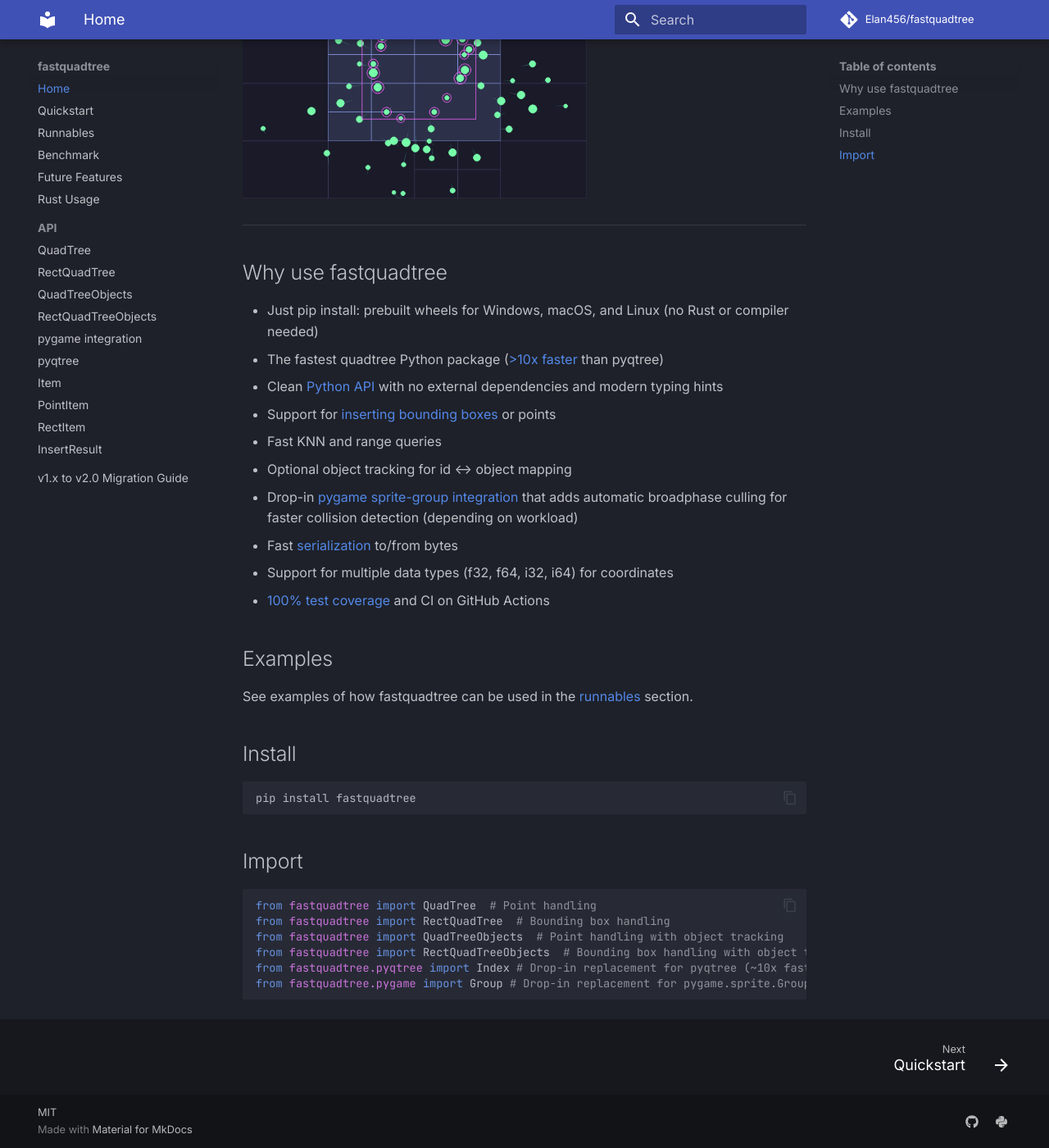
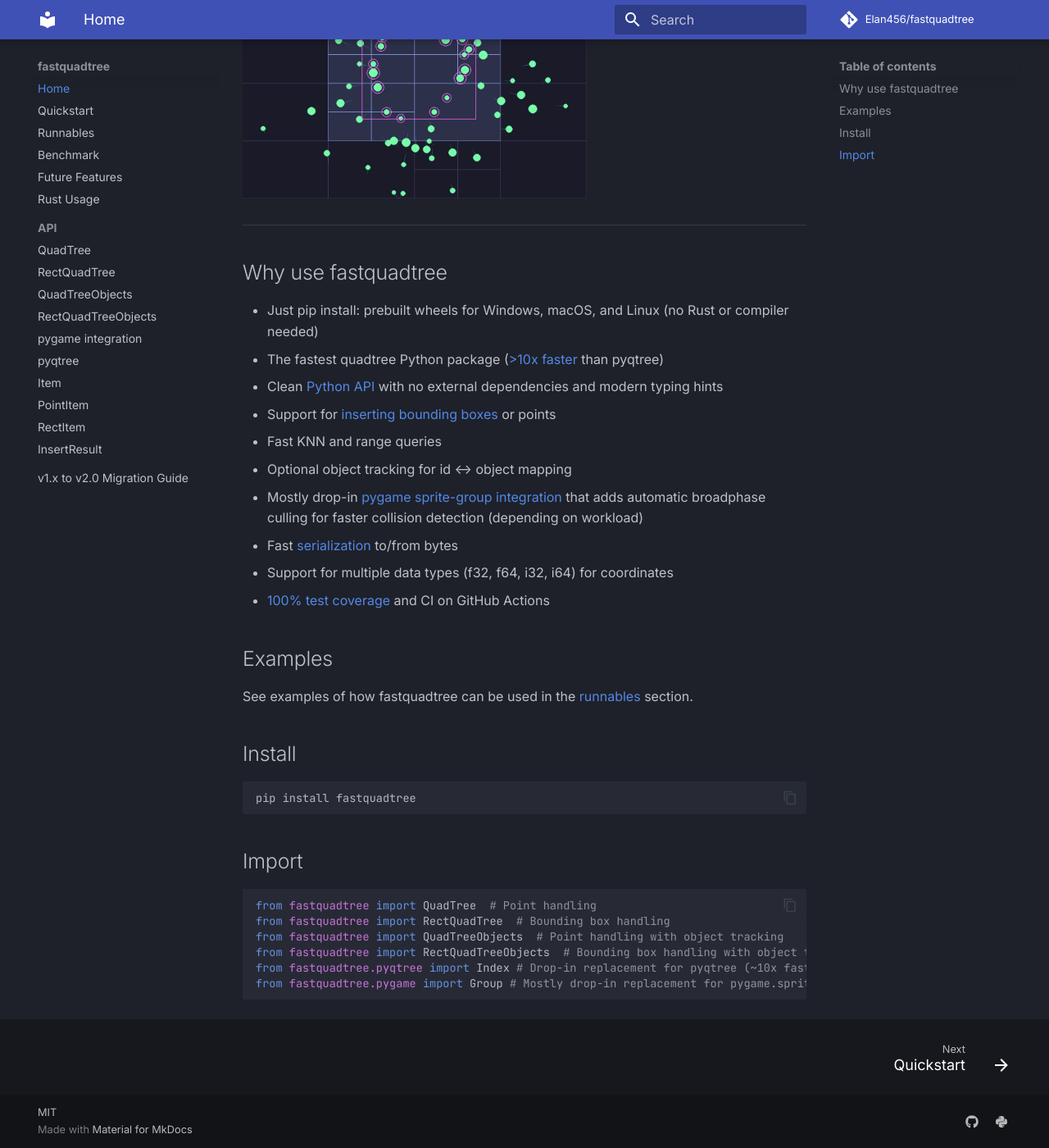
Before and after one commit to Elan456/fastquadtree, an MkDocs documentation site: the page built from docs/index.md, in a window 1280 px wide and 1400 px high, scrolled down 339 px. Shown: the whole window at 82% size. Built offline with MkDocs 1.6.1 and Material for MkDocs 9.7.7, drawn with Linux system fonts in a browser that asks for light colours; comment, search, counter and statistics services are not loaded.

````diff
--- a/docs/index.md
+++ b/docs/index.md
@@ -41,7 +41,7 @@
 - Support for [inserting bounding boxes](api/rect_quadtree.md) or points
 - Fast KNN and range queries
 - Optional object tracking for id ↔ object mapping
-- Drop-in [pygame sprite-group integration](api/pygame.md) that adds automatic broadphase culling for faster collision detection (depending on workload)
+- Mostly drop-in [pygame sprite-group integration](api/pygame.md) that adds automatic broadphase culling for faster collision detection (depending on workload)
 - Fast [serialization](benchmark.md#serialization-vs-rebuild) to/from bytes
 - Support for multiple data types (f32, f64, i32, i64) for coordinates
 - [100% test coverage](https://codecov.io/gh/Elan456/fastquadtree) and CI on GitHub Actions
@@ -63,5 +63,5 @@
 from fastquadtree import QuadTreeObjects  # Point handling with object tracking
 from fastquadtree import RectQuadTreeObjects  # Bounding box handling with object tracking
 from fastquadtree.pyqtree import Index # Drop-in replacement for pyqtree (~10x faster while keeping the same API)
-from fastquadtree.pygame import Group # Drop-in replacement for pygame.sprite.Group with quadtree indexing (pygame install required)
+from fastquadtree.pygame import Group # Mostly drop-in replacement for pygame.sprite.Group with quadtree indexing (pygame install required)
 ```
````
Also changed, not shown: README.md (+2 -0 lines).
